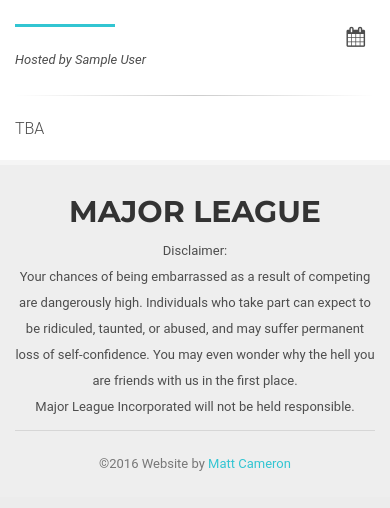
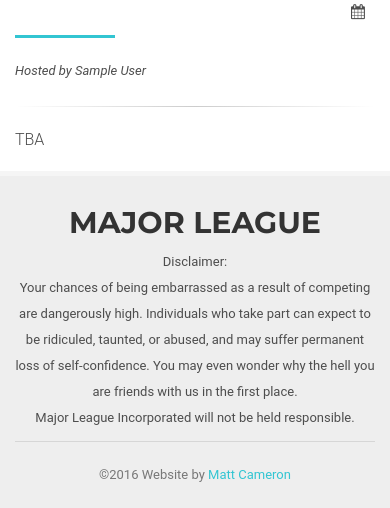
Before and after one commit to mattcameron/major_league, a Rails app: page /events/1 in a window 390 px wide. Shown: the part 384-892 px from the top of the page. Run offline with Rails 7, Linux system fonts and the light colour scheme; the visitor is signed in with stand-in values (Sample User, id 1); data comes from the database, SQL or seed files in the repository; data that the repository does not hold is empty; style sheets or scripts are compiled from the project's sources; parts of the project's set-up code (start-up, migrations or seed data) failed here and were passed over; some libraries are stand-ins or nearby versions; grey boxes are pictures that could not be loaded.

Commit message:
Fix event page on mobile

```diff
--- a/app/assets/stylesheets/events.scss
+++ b/app/assets/stylesheets/events.scss
@@ -33,8 +33,17 @@
     }
     .event-date {
       font-size: 20px;
+      float: right;
       span {
         padding-right: 10px;
+      }
+
+      @media screen and (max-width: 767px) {
+        float: none;
+        text-align: right;
+        font-size: 15px;
+        margin-bottom: 10px;
+        margin-top: -15px;
       }
     }
   }
--- a/app/views/events/show.html.erb
+++ b/app/views/events/show.html.erb
@@ -7,7 +7,7 @@
     <div class="row">
       <div class="col-md-10 col-md-offset-1">
         <div class="project-detail">
-          <div class="pull-right event-date">
+          <div class="event-date">
             <span class="fa fa-calendar"></span>
             <%= @event.event_date.try(:strftime, '%B %d, %Y') %>
           </div>
```
